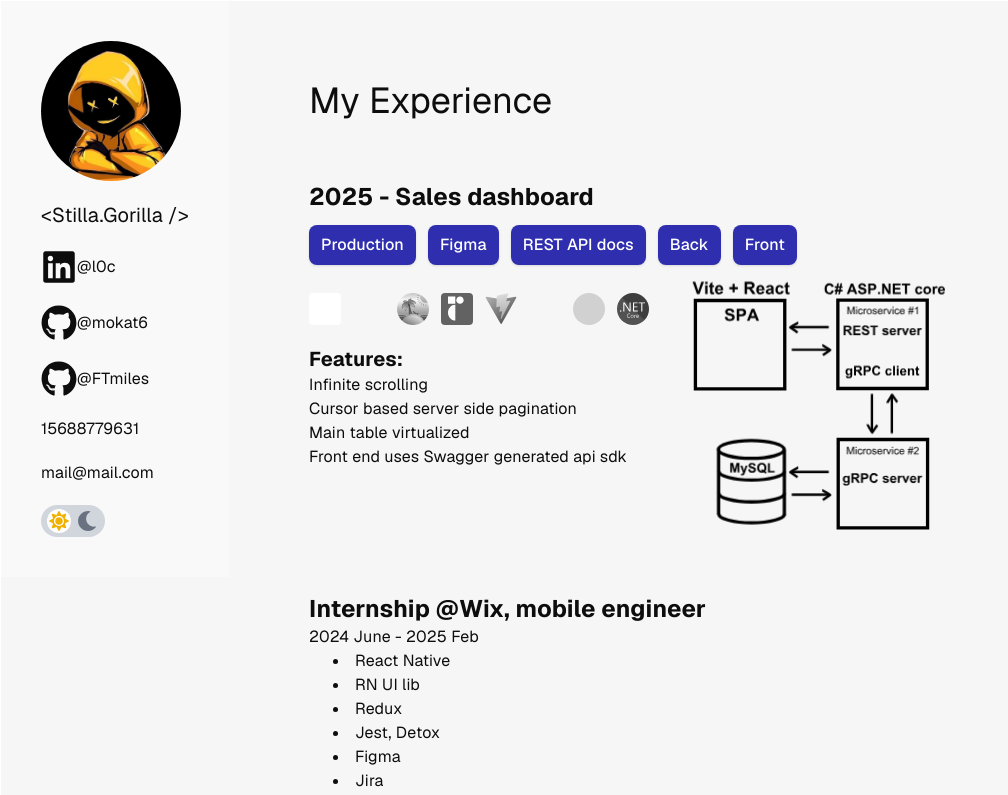
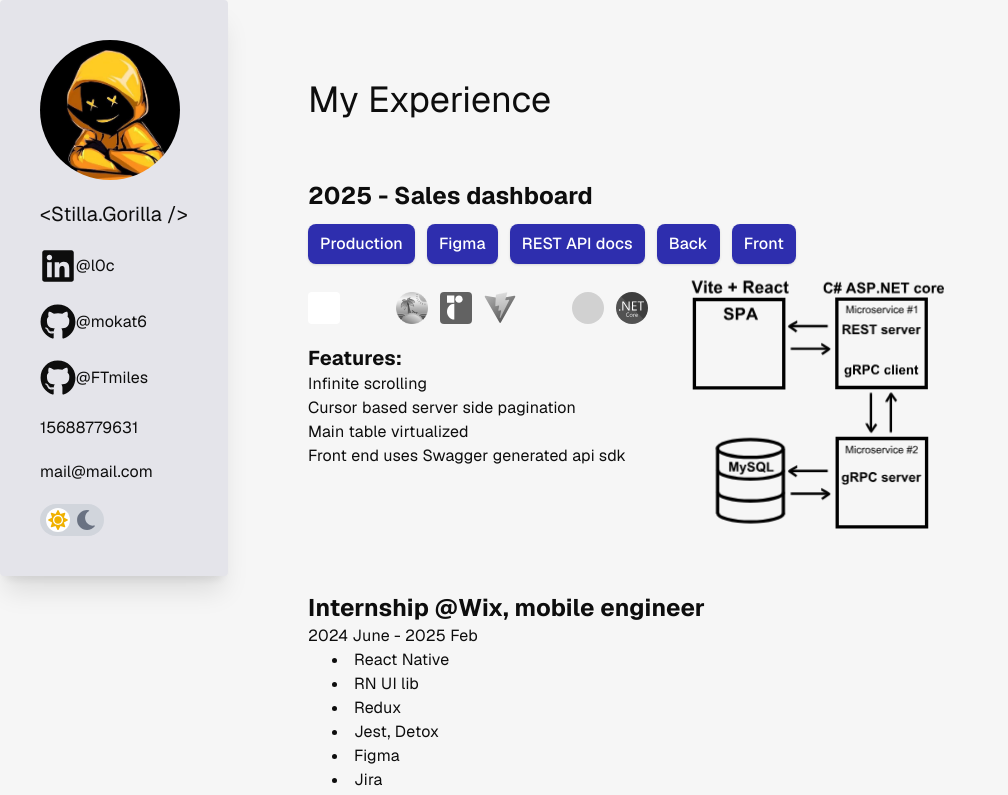
Before and after one commit to mokat6/portfolio, a Next.js app: page / in a window 1280 px wide. Shown: the top 795 px of the page, without its empty margins (0-1008 px from the left). Built offline with nearby package versions, Linux system fonts and the light colour scheme; some icons are missing.

Commit message:
update colors

```diff
--- a/src/app/globals.css
+++ b/src/app/globals.css
@@ -7,12 +7,14 @@
   --color-text-body: #0d0d0d;
   --color-bg-background: #f6f6f6;
   --color-primary: #2e2eae;
+  --color-bg-side: #e4e4ea;
 }
 
 .dark {
   --color-text-body: #f6f6f6;
   --color-bg-background: #0d0d0d;
   --color-primary: #4a4aa1;
+  --color-bg-side: #121212;
 }
 
 body {
--- a/src/app/layout.tsx
+++ b/src/app/layout.tsx
@@ -27,9 +27,7 @@ export default function RootLayout({
   return (
     <html lang="en" suppressHydrationWarning>
       <head></head>
-      <body
-        className={`${geistSans.variable} ${geistMono.variable} antialiased flex items-start container border-1 border-white mx-auto`}
-      >
+      <body className={`${geistSans.variable} ${geistMono.variable} antialiased flex items-start container  mx-auto`}>
         <script
           dangerouslySetInnerHTML={{
             __html: `
--- a/src/components/Side.tsx
+++ b/src/components/Side.tsx
@@ -4,7 +4,7 @@ import { SwitchMoon } from "./SwitchMoon";
 
 export const Side = () => {
   return (
-    <div className="bg-white/40 p-10 flex flex-col items-center sticky top-0">
+    <div className="bg-bg-side p-10 flex flex-col items-center sticky top-0 rounded shadow-xl">
       <div className="flex flex-col gap-5">
         <Image
           id="userPhoto"
```
